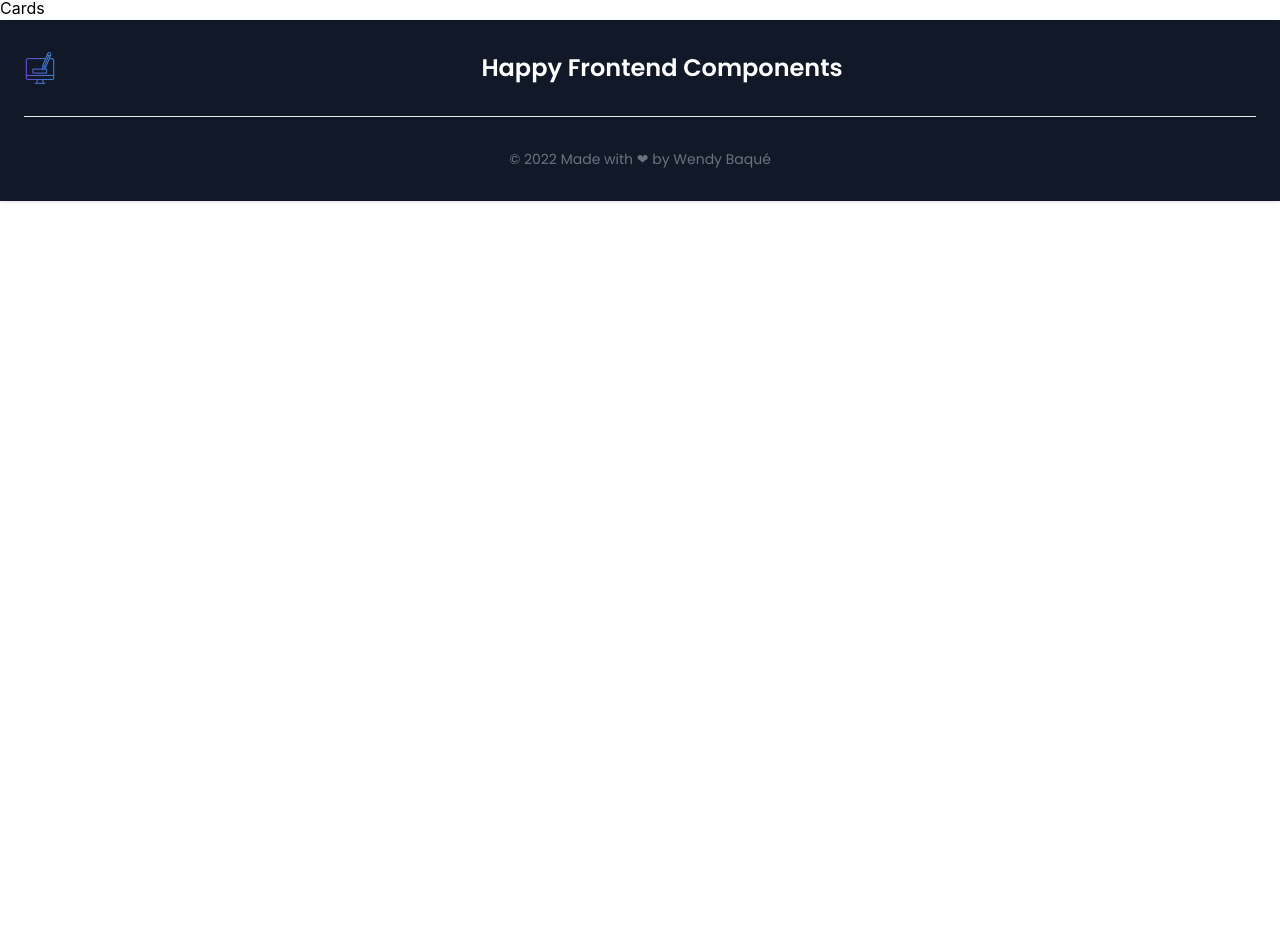
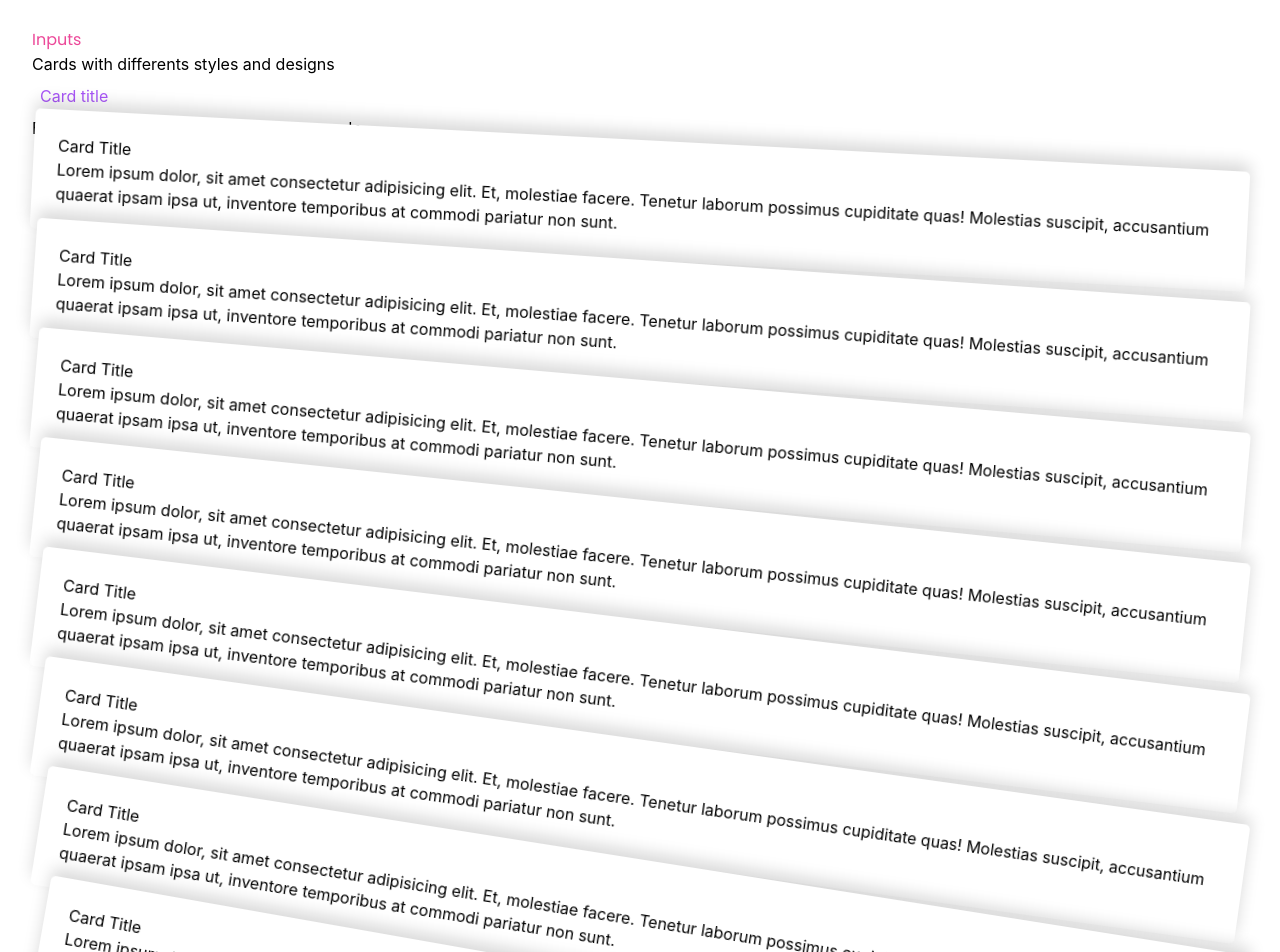
Before and after one commit to wendybaque/Happy-Frontend-Components, a React (Create React App) app: page /cards in a window 1280 px wide. Shown: the part 76-1028 px from the top of the page. Before the commit the page ends 800 px from the top, so only its background shows below. Built offline with nearby package versions, Linux system fonts and the light colour scheme.

Commit message:
Add heap cards component

```diff
--- /dev/null
+++ b/src/Components/HeapCard.jsx
@@ -0,0 +1,43 @@
+import React from 'react';
+import "./heapcard.css"
+
+const HeapCard = () => {
+  return (
+    <>
+    <div className='card'>
+        <h3>Card Title</h3>
+        <p>Lorem ipsum dolor, sit amet consectetur adipisicing elit. Et, molestiae facere. Tenetur laborum possimus cupiditate quas! Molestias suscipit, accusantium quaerat ipsam ipsa ut, inventore temporibus at commodi pariatur non sunt.</p>
+    </div>
+    <div className='card'>
+        <h3>Card Title</h3>
+        <p>Lorem ipsum dolor, sit amet consectetur adipisicing elit. Et, molestiae facere. Tenetur laborum possimus cupiditate quas! Molestias suscipit, accusantium quaerat ipsam ipsa ut, inventore temporibus at commodi pariatur non sunt.</p>
+    </div>
+    <div className='card'>
+        <h3>Card Title</h3>
+        <p>Lorem ipsum dolor, sit amet consectetur adipisicing elit. Et, molestiae facere. Tenetur laborum possimus cupiditate quas! Molestias suscipit, accusantium quaerat ipsam ipsa ut, inventore temporibus at commodi pariatur non sunt.</p>
+    </div>
+    <div className='card'>
+        <h3>Card Title</h3>
+        <p>Lorem ipsum dolor, sit amet consectetur adipisicing elit. Et, molestiae facere. Tenetur laborum possimus cupiditate quas! Molestias suscipit, accusantium quaerat ipsam ipsa ut, inventore temporibus at commodi pariatur non sunt.</p>
+    </div>
+    <div className='card'>
+        <h3>Card Title</h3>
+        <p>Lorem ipsum dolor, sit amet consectetur adipisicing elit. Et, molestiae facere. Tenetur laborum possimus cupiditate quas! Molestias suscipit, accusantium quaerat ipsam ipsa ut, inventore temporibus at commodi pariatur non sunt.</p>
+    </div>
+    <div className='card'>
+        <h3>Card Title</h3>
+        <p>Lorem ipsum dolor, sit amet consectetur adipisicing elit. Et, molestiae facere. Tenetur laborum possimus cupiditate quas! Molestias suscipit, accusantium quaerat ipsam ipsa ut, inventore temporibus at commodi pariatur non sunt.</p>
+    </div>
+    <div className='card'>
+        <h3>Card Title</h3>
+        <p>Lorem ipsum dolor, sit amet consectetur adipisicing elit. Et, molestiae facere. Tenetur laborum possimus cupiditate quas! Molestias suscipit, accusantium quaerat ipsam ipsa ut, inventore temporibus at commodi pariatur non sunt.</p>
+    </div>
+    <div className='card'>
+        <h3>Card Title</h3>
+        <p>Lorem ipsum dolor, sit amet consectetur adipisicing elit. Et, molestiae facere. Tenetur laborum possimus cupiditate quas! Molestias suscipit, accusantium quaerat ipsam ipsa ut, inventore temporibus at commodi pariatur non sunt.</p>
+    </div>
+    </>
+  )
+}
+
+export default HeapCard
--- /dev/null
+++ b/src/Components/heapcard.css
@@ -0,0 +1,63 @@
+.body {
+    margin-inline: max(0px, (100% - 260px)/2);
+    font: 90%/1.4 system-ui;
+}
+
+.card {
+    position: sticky;
+    top:0;
+    background: white;
+    padding: 1.5rem;
+    box-shadow: 0 -0.5rem 1rem rgba(0, 0, 0, 0.15);
+    border-radius: 5px;
+}
+
+.card:nth-child(1) {
+    top:1rem;
+    rotate:1deg;
+}
+
+.card:nth-child(2) {
+    top:2rem;
+    rotate:2deg;
+}
+
+.card:nth-child(3) {
+    top:3rem;
+    rotate:3deg;
+}
+
+.card:nth-child(4) {
+    top:4rem;
+    rotate:4deg;
+}
+
+.card:nth-child(5) {
+    top:5rem;
+    rotate:5deg;
+}
+
+.card:nth-child(6) {
+    top:6rem;
+    rotate:6deg;
+}
+
+.card:nth-child(7) {
+    top:7rem;
+    rotate:7deg;
+}
+
+.card:nth-child(8) {
+    top:8rem;
+    rotate:8deg;
+}
+
+.card:nth-child(9) {
+    top:9rem;
+    rotate:9deg;
+}
+
+.card:nth-child(10) {
+    top:10rem;
+    rotate:10deg;
+}
--- a/src/Pages/Cards.jsx
+++ b/src/Pages/Cards.jsx
@@ -1,9 +1,26 @@
-import React from 'react'
+import React from "react";
+import HeapCard from "../Components/HeapCard";
 
 const Cards = () => {
   return (
-    <div>Cards</div>
-  )
-}
+    <div>
+      <div className="m-4 p-4 flex flex-col">
+        <h1 className="flex flex-col text-pink-500 font-poppins">Inputs</h1>
+        <p>Cards with differents styles and designs</p>
 
-export default Cards
+        <section className="flex flex-col">
+          <h2 className="m-2 text-purple-500">Card title</h2>
+          <p>
+            Based on{" "}
+            <a href="https://www.instagram.com/p/Ck5pKIIDrmn/" alt="redirection vers le code de @webdevlessons">
+              inspired by @webdevlesson code
+            </a>
+          </p>
+          <HeapCard />
+        </section>
+      </div>
+    </div>
+  );
+};
+
+export default Cards;
--- a/src/Pages/Inputs.jsx
+++ b/src/Pages/Inputs.jsx
@@ -1,8 +1,16 @@
-import React from 'react'
+import React from 'react';
 
 const Inputs = () => {
   return (
-    <div>Inputs</div>
+    <div className='m-4 p-4 flex flex-col'>
+      <h1 className='flex flex-col text-pink-500 font-poppins'>Inputs</h1>
+      <p>Inputs with differents controls and designs</p>
+
+      <section className='flex flex-col'>
+        <h2 className='m-2 text-purple-500'>Input title</h2>
+        <p>Based on <a href="" alt="redirection vers le repo de...">inpiration code</a></p>
+      </section>
+    </div>
   )
 }
 
```
